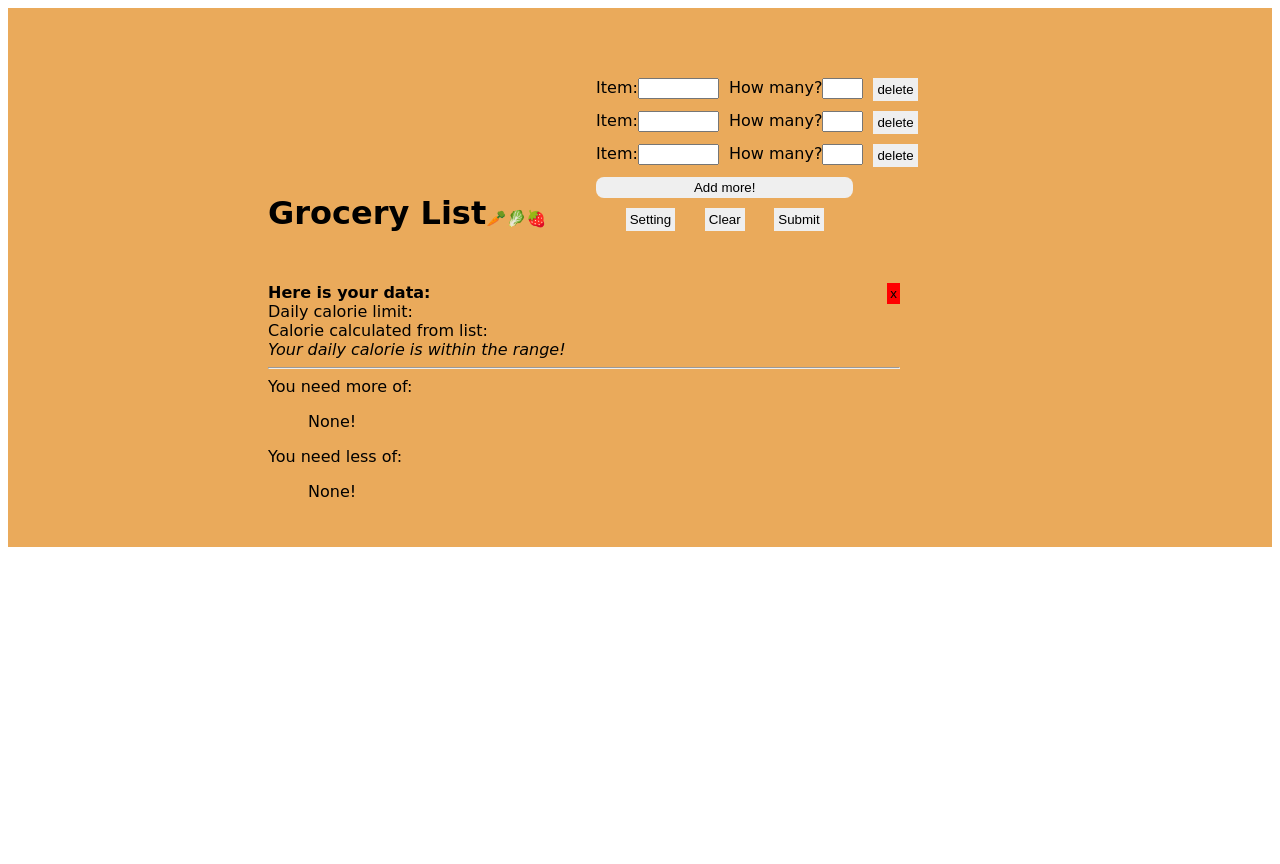
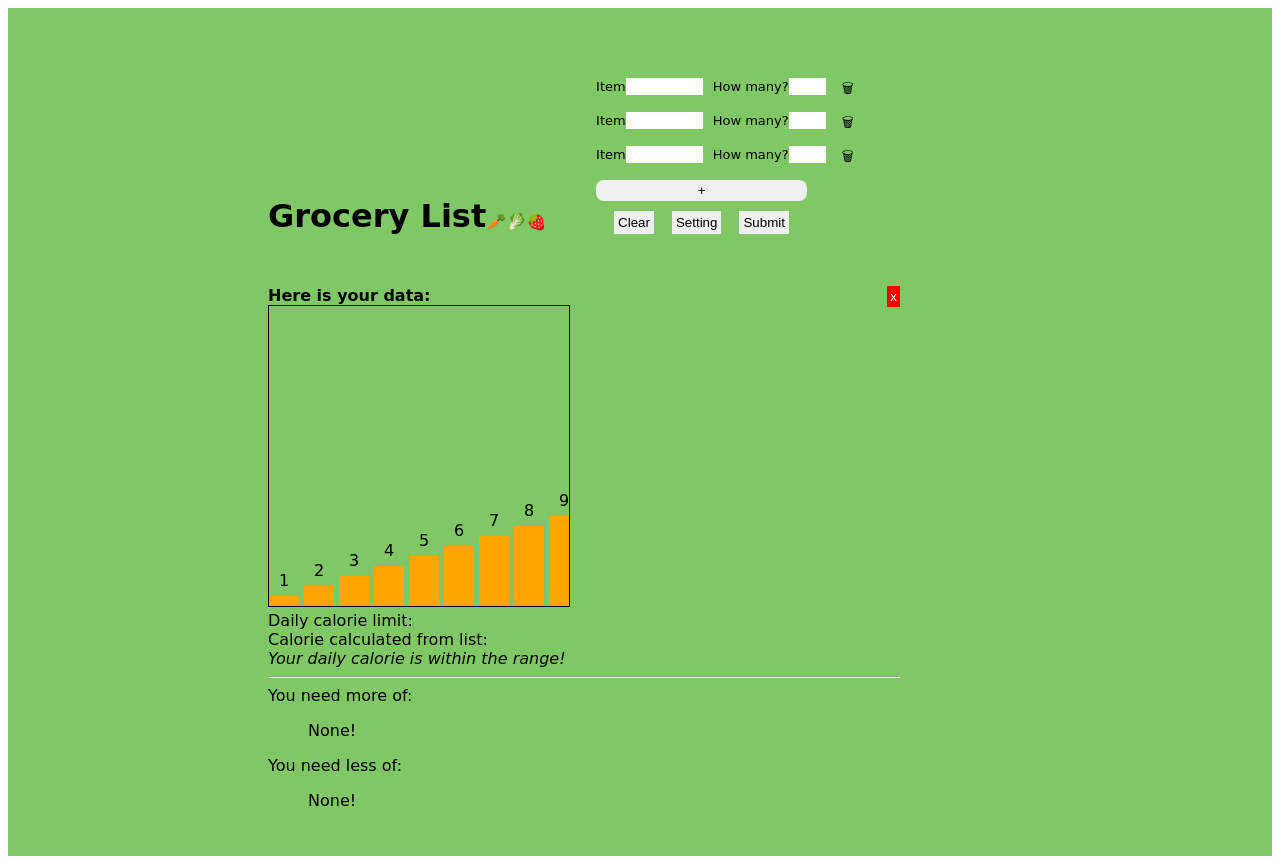
Before and after one commit to Remember-life/grocery-list, a React (Create React App) app in the folder client/: page /results in a window 1280 px wide. Before the commit the page ends 800 px from the top, so only its background shows below. Built offline with nearby package versions, Linux system fonts and the light colour scheme; the HTML template or start-up script is replaced by a standard one.

Commit message:
styling, d3 bar chart

```diff
--- a/client/src/App.jsx
+++ b/client/src/App.jsx
@@ -23,7 +23,7 @@ function App () {
 const main = {
   // width: "100vw",
   // height: "100vh",
-  background: "rgba(234, 170, 91, 1)",
+  background: "rgba(128, 200, 102, 1)",
   fontFamily: "Comic Sans MS",
 }
 
--- /dev/null
+++ b/client/src/Chart.jsx
@@ -0,0 +1,76 @@
+import React, { useRef, useState } from 'react';
+import * as d3 from 'd3';
+
+// function Chart ({ user }) {
+//   const canvas = useRef();
+//   const data = user;
+//   var width = 450, height = 450, margin = 50;
+//   var radius = Math.min(width, height) / 2 - margin;
+
+//   var svg = d3.select(canvas)
+//     .append("svg")
+//     .attr("width", width)
+//     .attr("height", height)
+//     .append("g")
+//     .style("border", "1px solid black")
+//   // const drawChart = (data) => {
+//   //   const svgCanvas = d3.select(refs.canvas)
+//   // }
+
+//   // // drawChart(data);
+
+//   return (
+//     <div ref={canvas}>HERE HERE HERE</div>
+//   )
+// }
+
+class Chart extends React.Component {
+  constructor(props) {
+    super(props);
+
+    this.drawChart = this.drawChart.bind(this);
+  }
+
+  componentDidMount() {
+    // const data = this.props.user;
+    var data = [1, 2, 3, 4, 5, 6, 7, 8, 9, 10]
+    this.drawChart(data);
+  }
+
+  drawChart(data) {
+    const width = 300;
+    const height = 300;
+    const scale = 10;
+    const svgCanvas = d3
+      .select(this.refs.canvas)
+      .append('svg')
+      .attr('width', width)
+      .attr('height', height)
+      .style('border', '1px solid black');
+
+    svgCanvas.selectAll('rect')
+      .data(data).enter()
+        .append('rect')
+        .attr('width', 30)
+        .attr('height', (datapoint) => datapoint * 10)
+        .attr('fill', 'orange')
+        .attr('x', (datapoint, iteration) => iteration * 35)
+        .attr('y', (datapoint) => height - datapoint * scale);
+
+    svgCanvas.selectAll('text')
+      .data(data).enter()
+        .append('text')
+        .attr('x', (dataPoint, i) => i * 35 + 10)
+        .attr('y', (dataPoint, i) => height - dataPoint * scale - 10)
+        .text(dataPoint => dataPoint)
+
+  }
+
+  render() {
+    return (
+      <div ref="canvas"></div>
+    )
+  }
+}
+
+export default Chart;
--- a/client/src/Main.jsx
+++ b/client/src/Main.jsx
@@ -116,7 +116,7 @@ function Main () {
             <React.Fragment key={`${inputField}~${index}`}>
               <div className="input-fields" style={fragment}>
                 <div className="item-name">
-                  <label>Item:</label>
+                  <label>Item</label>
                   <input
                     type="text"
                     id="itemName"
@@ -139,22 +139,22 @@ function Main () {
                 </div>
                 <div className="delete-item" style={remove}>
                   {canRemove
-                    ? <button type="button" onClick={() => handleRemoveFields(index)} style={removeButton}>
-                      delete </button>
+                    ? <button type="button" className="trash-can" onClick={() => handleRemoveFields(index)}>
+                      🗑 </button>
                     : null
                   }
                 </div>
               </div>
             </React.Fragment>
           ))}
-        <button type="button" onClick={() => handleAddFields()} style={addMore}>Add more!</button>
+        <button type="button" className="add-more-button" onClick={() => handleAddFields()}>+</button>
         <div className="buttons" style={buttonsContainer}>
-          <button type="button" style={button}>
-            <Link to="/setting">Setting</Link>
+          <button type="button" className="clear-button" onClick={handleClear} >Clear</button>
+          <button type="button" className="setting-button" >
+            <Link to="/setting" className="setting-text">Setting</Link>
           </button>
-          <button type="button" onClick={handleClear} style={button}>Clear</button>
-          <button type="button" onClick={handleSubmit} style={button}>
-            <Link to="/results">Submit</Link>
+          <button type="button" className="submit-button" onClick={handleSubmit} >
+            <Link to="/results" className="submit-text">Submit</Link>
           </button>
         </div>
       </form>
@@ -188,6 +188,7 @@ const fragment = {
   display: 'flex',
   flexDirection: 'row',
   marginBottom: '10px',
+  fontSize: '13px',
 }
 
 const amount = {
@@ -198,18 +199,13 @@ const remove = {
   marginLeft: '10px',
 }
 
-const removeButton = {
-  border: 'none',
-  padding: '4px',
-}
-
-const addMore = {
-  width: '80%',
-  border: 'none',
-  padding: '3px',
-  borderRadius: '8px',
-  cursor: 'pointer',
-}
+// const addMore = {
+//   width: '80%',
+//   border: 'none',
+//   padding: '3px',
+//   borderRadius: '8px',
+//   cursor: 'pointer',
+// }
 
 const buttonsContainer = {
   width: '80%',
@@ -219,10 +215,10 @@ const buttonsContainer = {
   marginTop: '10px',
 }
 
-const button = {
-  border: 'none',
-  padding: '4px',
-  cursor: 'pointer',
-}
+// const button = {
+//   border: 'none',
+//   padding: '4px',
+//   cursor: 'pointer',
+// }
 
 export default Main;
--- a/client/src/Results.jsx
+++ b/client/src/Results.jsx
@@ -1,6 +1,6 @@
 import React, { useState } from 'react';
 import { BrowserRouter as Router, Switch, Route, Link } from 'react-router-dom';
-import axios from 'axios';
+import Chart from './Chart.jsx';
 
 function Results ({ user, cart }) {
 
@@ -64,8 +64,9 @@ function Results ({ user, cart }) {
       {console.log('userProfile', user)}
       {console.log('cart', cart)}
       <button type="button" onClick={handleBackToList} style={close}>
-        <Link to="/">x</Link>
+        <Link to="/" style={closeButton}>x</Link>
       </button>
+      <Chart user={user}/>
       <div>
         Daily calorie limit: {user.calorie}
       </div>
@@ -95,5 +96,9 @@ const close = {
   float: 'right',
 }
 
+const closeButton = {
+  color: 'white',
+}
+
 
 export default Results;
--- a/client/src/Setting.jsx
+++ b/client/src/Setting.jsx
@@ -11,6 +11,7 @@ function Setting ({settingToMain}) {
   const [activity, setActivity] = useState('');
   const [days, setDays] = useState('');
   const [backdrop, setBackdrop] = useState(true);
+  const [save, setSave] = useState('save');
 
   const handleBackToList = e => {
     e.preventDefault();
@@ -37,6 +38,7 @@ function Setting ({settingToMain}) {
     e.preventDefault();
     // console.log('SETTING submit', age, gender, activity);
     settingToMain(age, gender, activity, days);
+    setSave('saved!');
   }
 
   return (
@@ -47,13 +49,13 @@ function Setting ({settingToMain}) {
       <div className="Modal">
         <b>SETTING:</b>
         <button type="button" onClick={handleBackToList} style={close}>
-          <Link to="/">x</Link>
+          <Link to="/" style={x}>x</Link>
         </button>
         <hr />
         <form onSubmit={handleSettingSubmit} style={form}>
           <label>
             Age in years:
-            <input type="text" value={age} size="3" onChange={event => handleAgeChange(event)} />
+            <input type="text" value={age} size="3" onChange={event => handleAgeChange(event)} style={inputField}/>
           </label>
           <label>
             Gender:
@@ -74,9 +76,9 @@ function Setting ({settingToMain}) {
           </label>
           <label>
             For how many days?
-            <input type="text" value={days} size="3" onChange={event => handleDaysChange(event)} />
+            <input type="text" value={days} size="3" onChange={event => handleDaysChange(event)} style={inputField}/>
           </label>
-          <input type="submit" value="save" style={save}/>
+          <input type="submit" value={save} style={saveButton}/>
         </form>
       </div>
     </>
@@ -88,20 +90,31 @@ const form = {
   flexFlow: "column wrap",
 }
 
-const save = {
-  width: '10%',
+const saveButton = {
+  width: '15%',
   border: 'none',
   padding: '3px',
   cursor: 'pointer',
   backgroundColor: 'rgba(59, 208, 32, 1)',
-
+  marginTop: '10px',
+  color: 'white',
 }
 
 const close = {
+  width: '4%',
   border: 'none',
   padding: '3px',
   backgroundColor: 'red',
   float: 'right',
+  color: 'white',
+}
+
+const x = {
+  color: 'white',
+}
+
+const inputField = {
+  border: '1px solid black',
 }
 
 export default Setting;
--- a/style.css
+++ b/style.css
@@ -2,12 +2,12 @@
   position: fixed;
   z-index: 500;
   background-color: white;
-  width: 50%;
+  width: 30%;
   border: 1px solid #ccc;
   box-shadow: 10px 10px 10px rgba(54, 53, 53, 0.322);
   border-radius: 5px;
   padding: 16px;
-  left: 15%;
+  left: 30%;
   top: 30%;
   box-sizing: border-box;
   transition: all 1.3s ease-out;
@@ -27,3 +27,65 @@ a:link {
   text-decoration: none;
   color: black;
 }
+
+input[type=text] {
+  border: none;
+}
+
+.trash-can {
+  border-radius: 80%;
+  border: none;
+  background-color: rgba(128, 200, 102, 1);
+}
+
+.trash-can:hover {
+  background-color: rgb(118, 185, 94);
+}
+
+.add-more-button {
+  width: 80%;
+  border: none;
+  padding: 3px;
+  border-radius: 8px;
+  transition-duration: 0.4s;
+}
+
+.add-more-button:hover {
+  background-color: rgb(243, 191, 184);
+}
+
+.clear-button {
+  border: none;
+  padding: 4px;
+}
+
+.clear-button:hover {
+  color: white;
+  background-color: black;
+}
+
+.setting-button {
+  border: none;
+  padding: 4px;
+}
+
+.setting-button:hover {
+  background-color: rgb(24, 135, 226);
+}
+
+.setting-text:hover {
+  color: white;
+}
+
+.submit-button {
+  border: none;
+  padding: 4px;
+}
+
+.submit-button:hover {
+  background-color: rgb(7, 65, 7);
+}
+
+.submit-text:hover {
+  color: white;
+}
```
Also changed, not shown: 1 other file (tests, documents, lock files or other folders).
